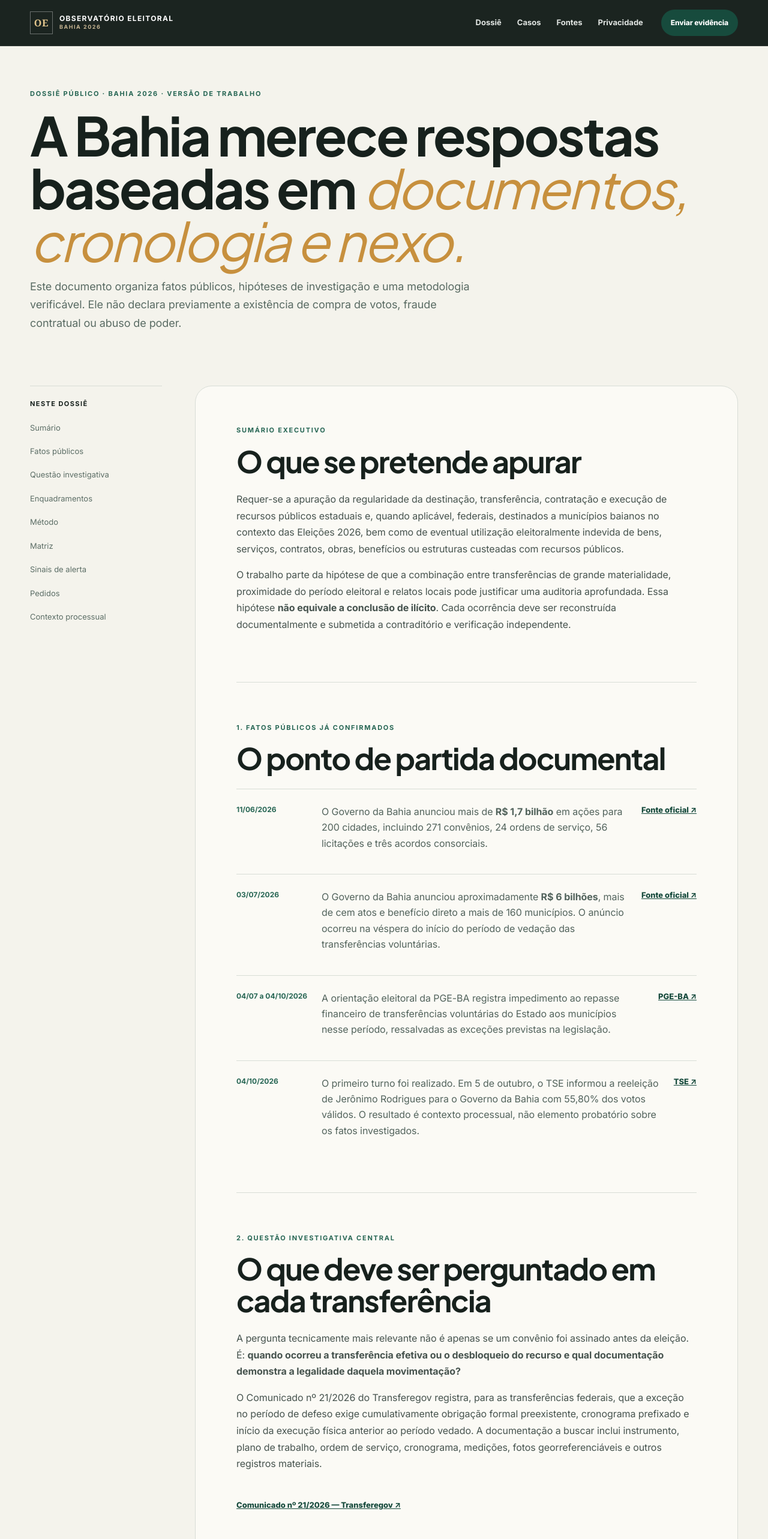
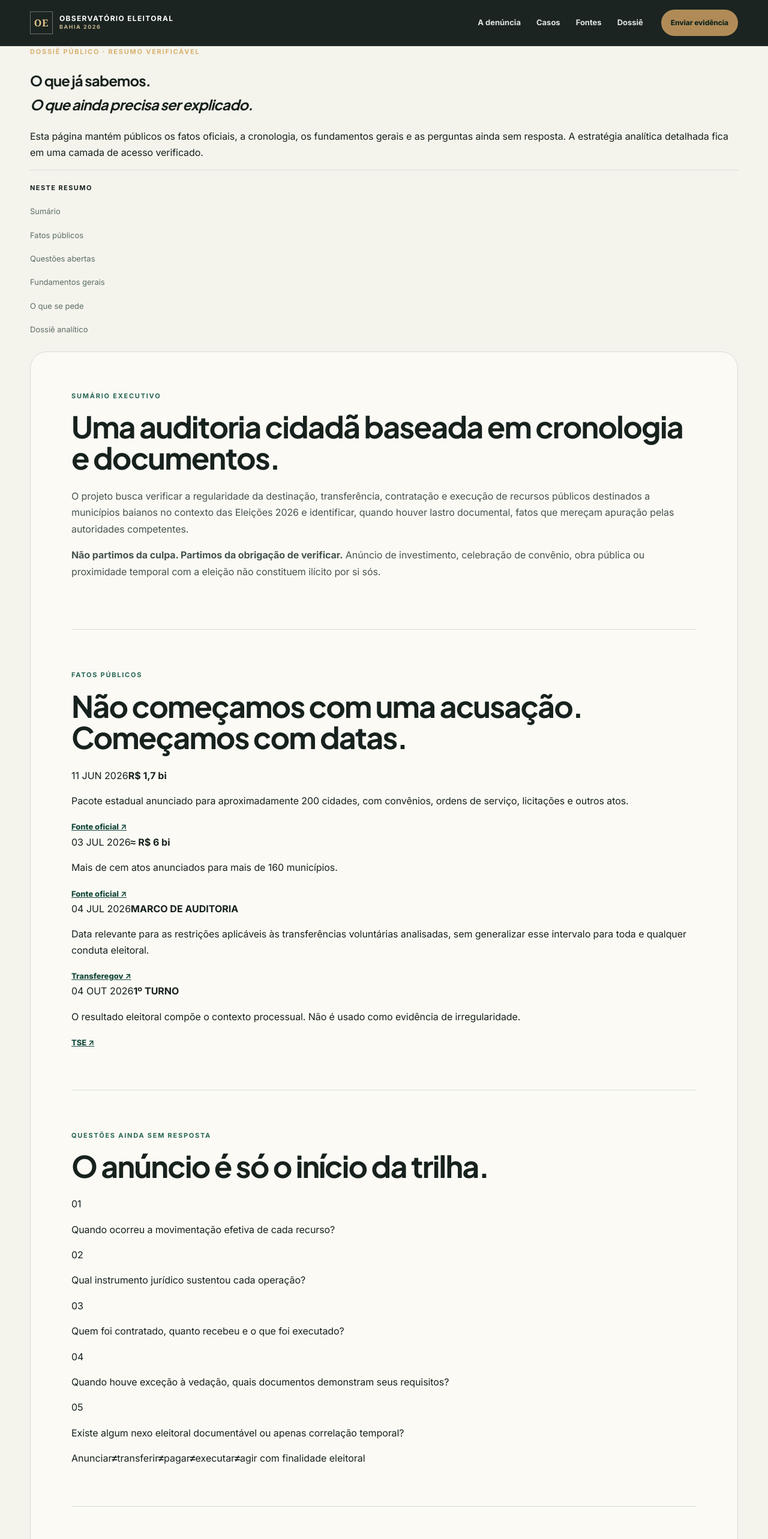
Before and after one commit to davidazevedo/observatorio-eleitoral-ba-2026, a Next.js app: page /dossie in a window 1280 px wide. Shown: the top 2566 px of the page at 60% size. Built offline with nearby package versions, Linux system fonts and the light colour scheme.

Commit message:
refactor: make dossier public layer concise and gate analytics

```diff
--- a/app/dossie/page.tsx
+++ b/app/dossie/page.tsx
@@ -1,11 +1,11 @@
 import Link from 'next/link';
-import { evidenceLevels, matrixFields, redFlags, sourceCatalog } from '@/lib/content';
+import { sourceCatalog } from '@/lib/content';
 
 const official = (id: string) => sourceCatalog.find((s) => s.id === id)!;
 
 export const metadata = {
-  title: 'Dossiê | Observatório Eleitoral Bahia 2026',
-  description: 'Texto-base, fatos públicos, hipóteses investigativas, fundamentos jurídicos e matriz probatória do Observatório Eleitoral Bahia 2026.',
+  title: 'Dossiê público | Observatório Eleitoral Bahia 2026',
+  description: 'Resumo público do dossiê: fatos oficiais, cronologia, fundamentos gerais, fontes e questões ainda sem resposta.',
 };
 
 export default function DossiePage() {
@@ -14,122 +14,116 @@ export default function DossiePage() {
       <header className="site-header political-header">
         <div className="container header-inner">
           <Link className="brand political-brand" href="/"><span className="brand-mark">OE</span><span className="brand-copy">Observatório Eleitoral<br/><small>Bahia 2026</small></span></Link>
-          <nav className="nav"><Link href="/dossie">Dossiê</Link><Link href="/casos">Casos</Link><Link href="/fontes">Fontes</Link><Link href="/privacidade">Privacidade</Link></nav>
-          <Link className="button compact" href="/enviar">Enviar evidência</Link>
+          <nav className="nav"><Link href="/denuncia">A denúncia</Link><Link href="/casos">Casos</Link><Link href="/fontes">Fontes</Link><Link href="/dossie">Dossiê</Link></nav>
+          <Link className="button compact political-cta" href="/enviar">Enviar evidência</Link>
         </div>
       </header>
 
-      <section className="container form-hero dossier-hero">
-        <p className="eyebrow">DOSSIÊ PÚBLICO · BAHIA 2026 · VERSÃO DE TRABALHO</p>
-        <h1>A Bahia merece respostas baseadas em <em>documentos, cronologia e nexo.</em></h1>
-        <p className="lead">Este documento organiza fatos públicos, hipóteses de investigação e uma metodologia verificável. Ele não declara previamente a existência de compra de votos, fraude contratual ou abuso de poder.</p>
+      <section className="dossier-public-hero">
+        <div className="container">
+          <p className="eyebrow light">DOSSIÊ PÚBLICO · RESUMO VERIFICÁVEL</p>
+          <h1>O que já sabemos.<br/><em>O que ainda precisa ser explicado.</em></h1>
+          <p>Esta página mantém públicos os fatos oficiais, a cronologia, os fundamentos gerais e as perguntas ainda sem resposta. A estratégia analítica detalhada fica em uma camada de acesso verificado.</p>
+        </div>
       </section>
 
-      <section className="container dossier-grid">
+      <section className="container dossier-public-layout">
         <aside className="dossier-nav">
-          <strong>Neste dossiê</strong>
-          <a href="#sumario">Sumário</a><a href="#fatos">Fatos públicos</a><a href="#questao">Questão investigativa</a>
-          <a href="#direito">Enquadramentos</a><a href="#metodo">Método</a><a href="#matriz">Matriz</a>
-          <a href="#alertas">Sinais de alerta</a><a href="#pedidos">Pedidos</a><a href="#prazo">Contexto processual</a>
+          <strong>Neste resumo</strong>
+          <a href="#sumario">Sumário</a>
+          <a href="#fatos">Fatos públicos</a>
+          <a href="#questoes">Questões abertas</a>
+          <a href="#fundamentos">Fundamentos gerais</a>
+          <a href="#pedidos">O que se pede</a>
+          <a href="#analitico">Dossiê analítico</a>
         </aside>
 
-        <article className="dossier-document">
+        <article className="dossier-document public-dossier-document">
           <section id="sumario">
             <p className="eyebrow">SUMÁRIO EXECUTIVO</p>
-            <h2>O que se pretende apurar</h2>
-            <p>Requer-se a apuração da regularidade da destinação, transferência, contratação e execução de recursos públicos estaduais e, quando aplicável, federais, destinados a municípios baianos no contexto das Eleições 2026, bem como de eventual utilização eleitoralmente indevida de bens, serviços, contratos, obras, benefícios ou estruturas custeadas com recursos públicos.</p>
-            <p>O trabalho parte da hipótese de que a combinação entre transferências de grande materialidade, proximidade do período eleitoral e relatos locais pode justificar uma auditoria aprofundada. Essa hipótese <strong>não equivale a conclusão de ilícito</strong>. Cada ocorrência deve ser reconstruída documentalmente e submetida a contraditório e verificação independente.</p>
+            <h2>Uma auditoria cidadã baseada em cronologia e documentos.</h2>
+            <p>O projeto busca verificar a regularidade da destinação, transferência, contratação e execução de recursos públicos destinados a municípios baianos no contexto das Eleições 2026 e identificar, quando houver lastro documental, fatos que mereçam apuração pelas autoridades competentes.</p>
+            <p><strong>Não partimos da culpa. Partimos da obrigação de verificar.</strong> Anúncio de investimento, celebração de convênio, obra pública ou proximidade temporal com a eleição não constituem ilícito por si sós.</p>
           </section>
 
           <section id="fatos">
-            <p className="eyebrow">1. FATOS PÚBLICOS JÁ CONFIRMADOS</p>
-            <h2>O ponto de partida documental</h2>
-            <div className="fact-list">
-              <div><strong>11/06/2026</strong><p>O Governo da Bahia anunciou mais de <b>R$ 1,7 bilhão</b> em ações para 200 cidades, incluindo 271 convênios, 24 ordens de serviço, 56 licitações e três acordos consorciais.</p><a href={official('govba-1700').href} target="_blank" rel="noreferrer">Fonte oficial ↗</a></div>
-              <div><strong>03/07/2026</strong><p>O Governo da Bahia anunciou aproximadamente <b>R$ 6 bilhões</b>, mais de cem atos e benefício direto a mais de 160 municípios. O anúncio ocorreu na véspera do início do período de vedação das transferências voluntárias.</p><a href={official('govba-6000').href} target="_blank" rel="noreferrer">Fonte oficial ↗</a></div>
-              <div><strong>04/07 a 04/10/2026</strong><p>A orientação eleitoral da PGE-BA registra impedimento ao repasse financeiro de transferências voluntárias do Estado aos municípios nesse período, ressalvadas as exceções previstas na legislação.</p><a href={official('pge-defeso').href} target="_blank" rel="noreferrer">PGE-BA ↗</a></div>
-              <div><strong>04/10/2026</strong><p>O primeiro turno foi realizado. Em 5 de outubro, o TSE informou a reeleição de Jerônimo Rodrigues para o Governo da Bahia com 55,80% dos votos válidos. O resultado é contexto processual, não elemento probatório sobre os fatos investigados.</p><a href={official('tse-resultado-ba').href} target="_blank" rel="noreferrer">TSE ↗</a></div>
+            <p className="eyebrow">FATOS PÚBLICOS</p>
+            <h2>Não começamos com uma acusação. Começamos com datas.</h2>
+            <div className="public-fact-timeline">
+              <article>
+                <time>11 JUN 2026</time><strong>R$ 1,7 bi</strong>
+                <p>Pacote estadual anunciado para aproximadamente 200 cidades, com convênios, ordens de serviço, licitações e outros atos.</p>
+                <a href={official('govba-1700').href} target="_blank" rel="noreferrer">Fonte oficial ↗</a>
+              </article>
+              <article>
+                <time>03 JUL 2026</time><strong>≈ R$ 6 bi</strong>
+                <p>Mais de cem atos anunciados para mais de 160 municípios.</p>
+                <a href={official('govba-6000').href} target="_blank" rel="noreferrer">Fonte oficial ↗</a>
+              </article>
+              <article>
+                <time>04 JUL 2026</time><strong>MARCO DE AUDITORIA</strong>
+                <p>Data relevante para as restrições aplicáveis às transferências voluntárias analisadas, sem generalizar esse intervalo para toda e qualquer conduta eleitoral.</p>
+                <a href={official('transferegov-21').href} target="_blank" rel="noreferrer">Transferegov ↗</a>
+              </article>
+              <article>
+                <time>04 OUT 2026</time><strong>1º TURNO</strong>
+                <p>O resultado eleitoral compõe o contexto processual. Não é usado como evidência de irregularidade.</p>
+                <a href={official('tse-resultado-ba').href} target="_blank" rel="noreferrer">TSE ↗</a>
+              </article>
             </div>
           </section>
 
-          <section id="questao">
-            <p className="eyebrow">2. QUESTÃO INVESTIGATIVA CENTRAL</p>
-            <h2>O que deve ser perguntado em cada transferência</h2>
-            <p>A pergunta tecnicamente mais relevante não é apenas se um convênio foi assinado antes da eleição. É: <strong>quando ocorreu a transferência efetiva ou o desbloqueio do recurso e qual documentação demonstra a legalidade daquela movimentação?</strong></p>
-            <p>O Comunicado nº 21/2026 do Transferegov registra, para as transferências federais, que a exceção no período de defeso exige cumulativamente obrigação formal preexistente, cronograma prefixado e início da execução física anterior ao período vedado. A documentação a buscar inclui instrumento, plano de trabalho, ordem de serviço, cronograma, medições, fotos georreferenciáveis e outros registros materiais.</p>
-            <a className="source-link" href={official('transferegov-21').href} target="_blank" rel="noreferrer">Comunicado nº 21/2026 — Transferegov ↗</a>
+          <section id="questoes">
+            <p className="eyebrow">QUESTÕES AINDA SEM RESPOSTA</p>
+            <h2>O anúncio é só o início da trilha.</h2>
+            <div className="open-questions">
+              <div><span>01</span><p>Quando ocorreu a movimentação efetiva de cada recurso?</p></div>
+              <div><span>02</span><p>Qual instrumento jurídico sustentou cada operação?</p></div>
+              <div><span>03</span><p>Quem foi contratado, quanto recebeu e o que foi executado?</p></div>
+              <div><span>04</span><p>Quando houve exceção à vedação, quais documentos demonstram seus requisitos?</p></div>
+              <div><span>05</span><p>Existe algum nexo eleitoral documentável ou apenas correlação temporal?</p></div>
+            </div>
+            <div className="public-chain"><span>Anunciar</span><b>≠</b><span>transferir</span><b>≠</b><span>pagar</span><b>≠</b><span>executar</span><b>≠</b><span>agir com finalidade eleitoral</span></div>
           </section>
 
-          <section id="direito">
-            <p className="eyebrow">3. ENQUADRAMENTOS QUE PODEM SER EXAMINADOS</p>
-            <h2>Hipóteses jurídicas permanecem separadas</h2>
-            <div className="legal-theories">
-              <div><h3>Condutas vedadas — art. 73</h3><p>Uso de bens, serviços, recursos e estrutura pública em situações que possam comprometer a igualdade de oportunidades. Inclui a regra sobre transferências voluntárias e suas exceções.</p></div>
-              <div><h3>Captação ilícita de sufrágio — art. 41-A</h3><p>Exige vantagem pessoal oferecida, prometida ou entregue ao eleitor com finalidade de obter voto. Dinheiro, produto, serviço, emprego ou função podem ser relevantes; é indispensável demonstrar finalidade eleitoral e vínculo probatório.</p></div>
-              <div><h3>Abuso de poder político/econômico — LC 64/1990</h3><p>Pode ser investigado quando recursos, prerrogativas ou posição pública são empregados de modo grave para beneficiar candidatura. O TSE exige prova robusta e nexo de benefício eleitoral.</p></div>
-              <div><h3>Contratação e execução da despesa</h3><p>Superfaturamento, fraude, desvio, execução fictícia ou outras irregularidades administrativas e penais têm requisitos próprios e podem envolver órgãos de controle e ramos distintos do Ministério Público.</p></div>
-            </div>
-            <p className="legal-warning"><strong>Importante:</strong> obra pública, contrato administrativo, anúncio de investimento ou aumento de despesa não provam, isoladamente, abuso eleitoral. A jurisprudência selecionada do TSE exige demonstração concreta de gravidade e de como a conduta favoreceu candidatura específica.</p>
-          </section>
-
-          <section id="metodo">
-            <p className="eyebrow">4. MÉTODO PROBATÓRIO</p>
-            <h2>Reconstrução da origem ao resultado</h2>
-            <div className="chain-large"><span>origem</span><b>→</b><span>instrumento</span><b>→</b><span>transferência</span><b>→</b><span>contrato</span><b>→</b><span>fornecedor</span><b>→</b><span>execução física</span><b>→</b><span>contexto eleitoral</span></div>
-            <p>O portal separa documento primário, indicador objetivo, correlação e hipótese. Relatos de cidadãos servem como pista para busca de documentos e nunca são automaticamente convertidos em afirmação pública.</p>
-            <div className="levels">
-              {evidenceLevels.map(([level,title,desc]) => (
-                <div
-                  key={level}
-                  className={`evidence-level evidence-${level.toLowerCase()}`}
-                  aria-label={`${level}: ${title}`}
-                >
-                  <strong className="level-badge">{level}</strong>
-                  <h3>{title}</h3>
-                  <p>{desc}</p>
-                </div>
-              ))}
+          <section id="fundamentos">
+            <p className="eyebrow">FUNDAMENTOS GERAIS</p>
+            <h2>Regras diferentes exigem provas diferentes.</h2>
+            <p>Conforme os fatos corroborados, podem ser pertinentes as regras de condutas vedadas a agentes públicos, captação ilícita de sufrágio, abuso de poder político ou econômico e normas próprias de contratação e execução da despesa. O portal não mistura esses regimes nem trata um deles como consequência automática do outro.</p>
+            <div className="inline-actions">
+              <a className="button secondary" href={official('tse-lei-eleicoes').href} target="_blank" rel="noreferrer">Lei das Eleições ↗</a>
+              <a className="button secondary" href={official('tse-lc64').href} target="_blank" rel="noreferrer">LC nº 64/1990 ↗</a>
+              <Link className="button secondary" href="/fontes">Catálogo de fontes</Link>
             </div>
           </section>
 
-          <section id="matriz">
-            <p className="eyebrow">5. MATRIZ PROBATÓRIA</p>
-            <h2>Um registro para cada município e operação</h2>
-            <p>O objetivo é consolidar os 417 municípios da Bahia e permitir comparação temporal, financeira, contratual e física.</p>
-            <div className="tag-cloud">{matrixFields.map((f) => <span key={f}>{f}</span>)}</div>
-            <p>A prioridade inicial são pagamentos, transferências e desbloqueios ocorridos entre <strong>4 de julho e 4 de outubro de 2026</strong>, sem excluir liberações imediatamente anteriores cujo encadeamento mereça análise.</p>
+          <section id="pedidos">
+            <p className="eyebrow">O QUE SE PEDE ÀS AUTORIDADES</p>
+            <h2>Apuração antes de conclusão.</h2>
+            <ol className="number-list">
+              <li>Auditoria das transferências, pagamentos e desbloqueios no recorte pertinente.</li>
+              <li>Verificação documental das exceções legais eventualmente invocadas.</li>
+              <li>Obtenção de processos, contratos, medições, ordens bancárias e registros de execução inacessíveis ao cidadão.</li>
+              <li>Cruzamentos eleitorais somente quando houver pertinência documental.</li>
+              <li>Encaminhamento dos fatos ao órgão competente conforme a natureza do recurso e do possível ilícito.</li>
+            </ol>
+            <Link className="text-link" href="/denuncia">Ler a representação pública completa →</Link>
           </section>
 
-          <section id="alertas">
-            <p className="eyebrow">6. SINAIS DE ALERTA — NÃO SÃO PROVA</p>
-            <h2>Critérios para priorizar a auditoria</h2>
-            <ul className="check-list">{redFlags.map((r) => <li key={r}>{r}</li>)}</ul>
-          </section>
-
-          <section id="pedidos">
-            <p className="eyebrow">7. PROVIDÊNCIAS A SEREM FUNDAMENTADAS</p>
-            <h2>O dossiê pede apuração, não condenação antecipada</h2>
-            <ol className="number-list">
-              <li>Auditoria das transferências, pagamentos e desbloqueios de recursos dentro do recorte eleitoral.</li>
-              <li>Identificação, operação por operação, da exceção legal eventualmente invocada e da documentação que a sustenta.</li>
-              <li>Obtenção de processos completos, contratos, medições, cronogramas, ordens bancárias e registros de execução que não estejam acessíveis ao cidadão.</li>
-              <li>Cruzamento de fornecedores, sócios, prestadores eleitorais, documentos fiscais e despesas de campanha quando houver pertinência documental.</li>
-              <li>Verificação material das obras/serviços em casos prioritários e preservação de evidências digitais relevantes.</li>
-              <li>Encaminhamento de fatos administrativos, cíveis, eleitorais ou penais ao órgão competente, sem misturar regimes jurídicos diferentes.</li>
-            </ol>
-          </section>
-
-          <section id="prazo">
-            <p className="eyebrow">8. CONTEXTO PROCESSUAL EM 05/10/2026</p>
-            <h2>Há relevância temporal imediata</h2>
-            <p>A Procuradoria Regional Eleitoral na Bahia atua perante o TRE-BA nas eleições estaduais e federais. O MPF também informa que cidadãos podem encaminhar notícias de irregularidade eleitoral pelo MPF Serviços.</p>
-            <p>O Calendário Eleitoral 2026 estabelece <strong>18 de dezembro de 2026</strong> como data-limite para diplomação. Algumas medidas eleitorais possuem marcos ligados à diplomação; a definição do instrumento, legitimidade e prazo concreto deve ser feita pela autoridade ou por assessoria jurídica habilitada.</p>
-            <div className="inline-actions"><a className="button secondary" href={official('pre-ba').href} target="_blank" rel="noreferrer">PRE-BA ↗</a><a className="button secondary" href={official('mpf-denuncia').href} target="_blank" rel="noreferrer">Como denunciar ao MPF ↗</a><Link className="button" href="/enviar">Enviar evidência ao projeto</Link></div>
+          <section id="analitico" className="dossier-gate-section">
+            <div className="gate-visual" aria-hidden="true"><span>ANÁLISE</span><b>417</b><small>municípios no escopo</small></div>
+            <div>
+              <p className="eyebrow">DOSSIÊ ANALÍTICO</p>
+              <h2>A investigação vai além do que publicamos nesta página.</h2>
+              <p>A versão analítica reúne matriz municipal, níveis probatórios, critérios de priorização, trilhas de recursos, sinais de alerta, cruzamentos e limites metodológicos.</p>
+              <p className="gate-privacy">Para continuar, confirme seu e-mail. Ele será usado exclusivamente para autenticação e registro da consulta; não será associado a denúncias nem utilizado para marketing.</p>
+              <Link className="button button-gold large" href="/dossie/acesso">Acessar Dossiê Analítico</Link>
+            </div>
           </section>
         </article>
       </section>
 
-      <footer className="political-footer"><div className="container footer-top"><div><strong>Observatório Eleitoral Bahia 2026</strong><p>Dossiê público em atualização e sujeito a correção.</p></div><div className="footer-signature"><span>Idealização e coordenação</span><strong>David Pereira de Azevedo</strong></div><Link href="/fontes">Consultar catálogo de fontes →</Link></div></footer>
+      <footer className="political-footer"><div className="container footer-top"><div><strong>Observatório Eleitoral Bahia 2026</strong><p>Resumo público verificável e sujeito a correção.</p></div><div className="footer-signature"><span>Idealização e coordenação</span><strong>David Pereira de Azevedo</strong></div><p><Link href="/denuncia">Denúncia</Link> · <Link href="/casos">Casos</Link> · <Link href="/fontes">Fontes</Link></p></div></footer>
     </main>
   );
 }
```
